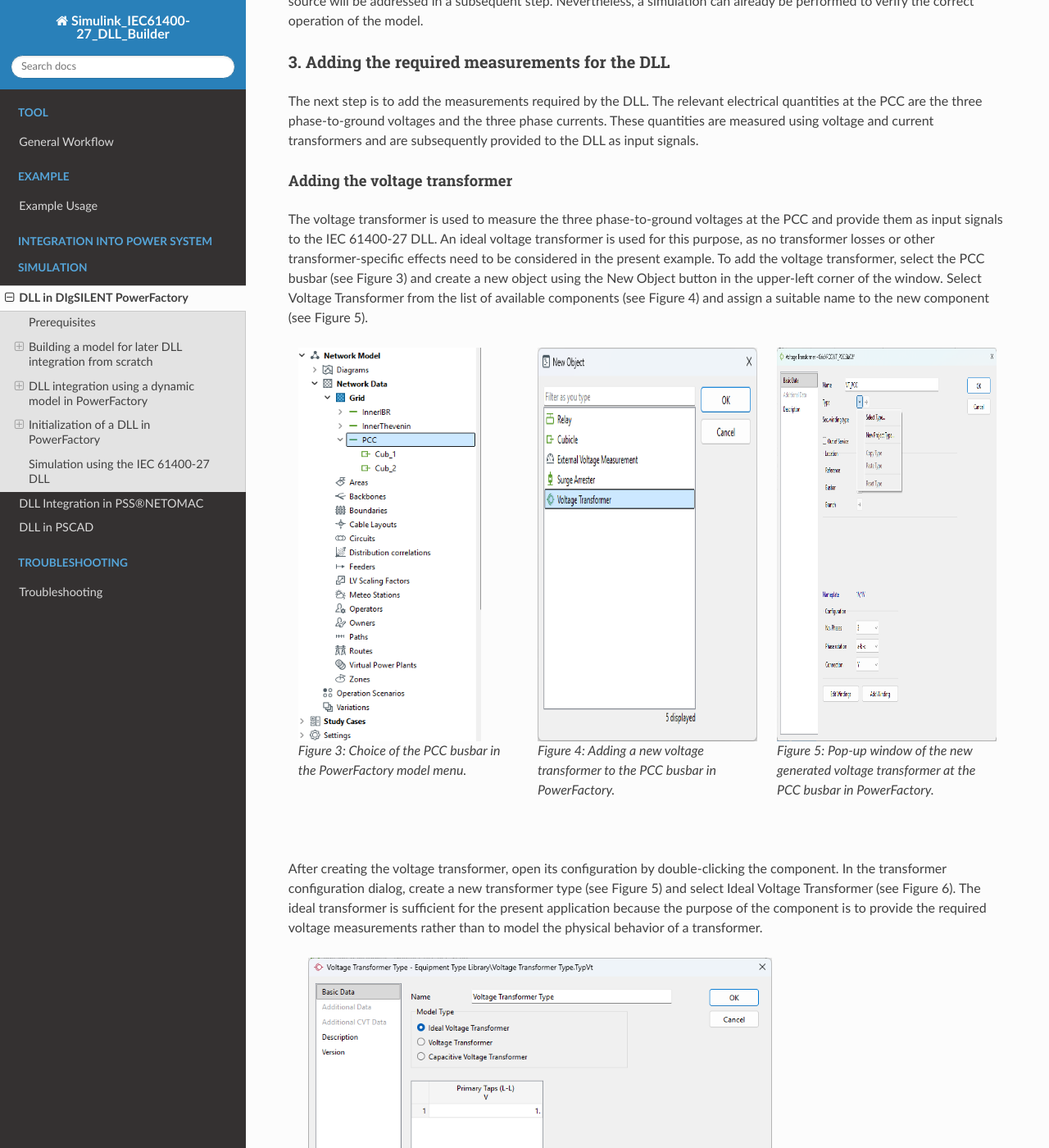
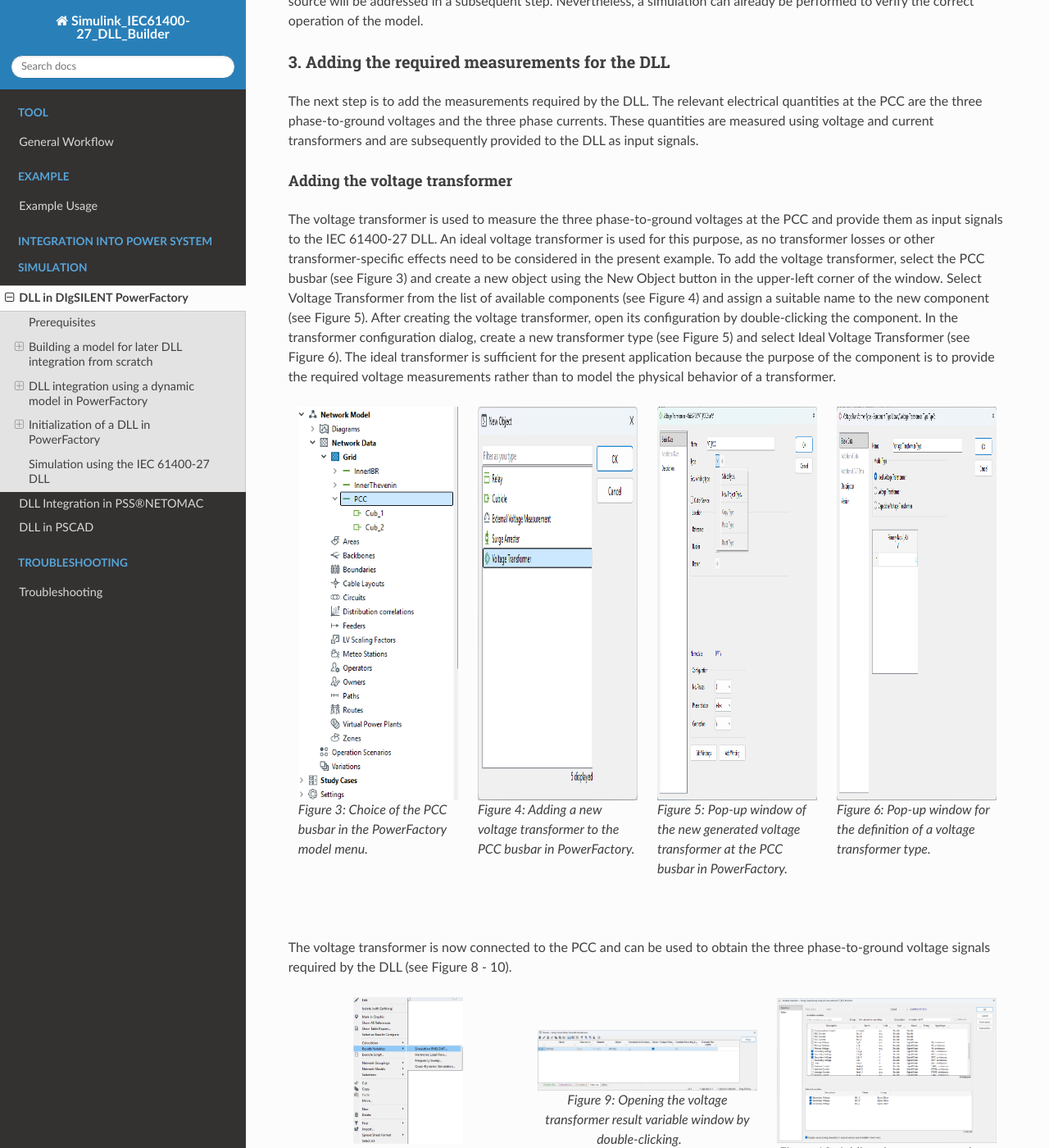
Before and after one commit to Institute-of-Electrical-Energy-Systems/SIMULINK_DLL_Builder, a Sphinx documentation site: the page built from docs/DLL_in_PF.rst, in a window 1280 px wide and 1400 px high, scrolled down 1741 px. Shown: the whole window at 82% size. Built offline with Sphinx 7.4.7 and the Read the Docs theme 3.1.0, drawn with Linux system fonts in a browser that asks for light colours; formulas are drawn with MathJax 3; some of the changed lines change nothing that is shown.

Commit message:
Update DLL_in_PF.rst

```diff
--- a/docs/DLL_in_PF.rst
+++ b/docs/DLL_in_PF.rst
@@ -68,8 +68,12 @@
 An ideal voltage transformer is used for this purpose, as no transformer losses or other transformer-specific effects need to be considered in the present example.
 To add the voltage transformer, select the PCC busbar (see Figure 3) and create a new object using the New Object button in the upper-left corner of the window.
 Select Voltage Transformer from the list of available components (see Figure 4) and assign a suitable name to the new component (see Figure 5).
+After creating the voltage transformer, open its configuration by double-clicking the component.
+In the transformer configuration dialog, create a new transformer type (see Figure 5) and select Ideal Voltage Transformer (see Figure 6).
+The ideal transformer is sufficient for the present application because the purpose of the component is to provide the required voltage measurements rather than to model the physical behavior of a transformer.
 
-.. grid:: 3
+
+.. grid:: 4
 
    .. grid-item::
 
@@ -95,15 +99,13 @@
 
             Figure 5: Pop-up window of the new generated voltage transformer at the PCC busbar in PowerFactory.
 
-After creating the voltage transformer, open its configuration by double-clicking the component.
-In the transformer configuration dialog, create a new transformer type (see Figure 5) and select Ideal Voltage Transformer (see Figure 6).
-The ideal transformer is sufficient for the present application because the purpose of the component is to provide the required voltage measurements rather than to model the physical behavior of a transformer.
+   .. grid-item::
 
-   .. figure:: ./images/PowerFactory/VT_PowerFactory4.png
-      :alt: Pop-up window for the definition of a voltage transformer type.
-      :height: 30em
+      .. figure:: ./images/PowerFactory/VT_PowerFactory4.png
+            :alt: Pop-up window for the definition of a voltage transformer type.
+            :height: 30em
 
-      Figure 6: Pop-up window for the definition of a voltage transformer type.
+            Figure 6: Pop-up window for the definition of a voltage transformer type.
 
 The voltage transformer is now connected to the PCC and can be used to obtain the three phase-to-ground voltage signals required by the DLL (see Figure 8 - 10).
 
```
